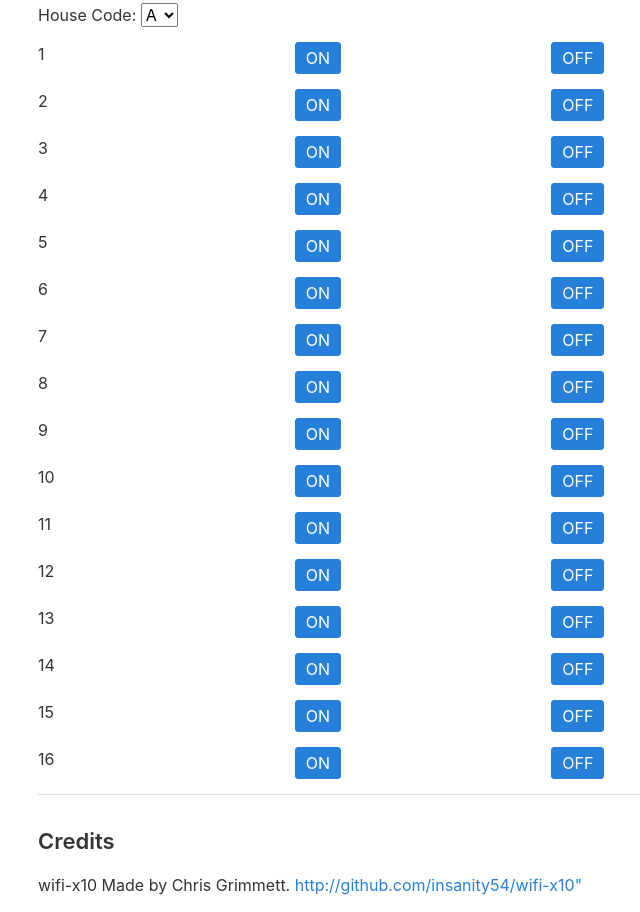
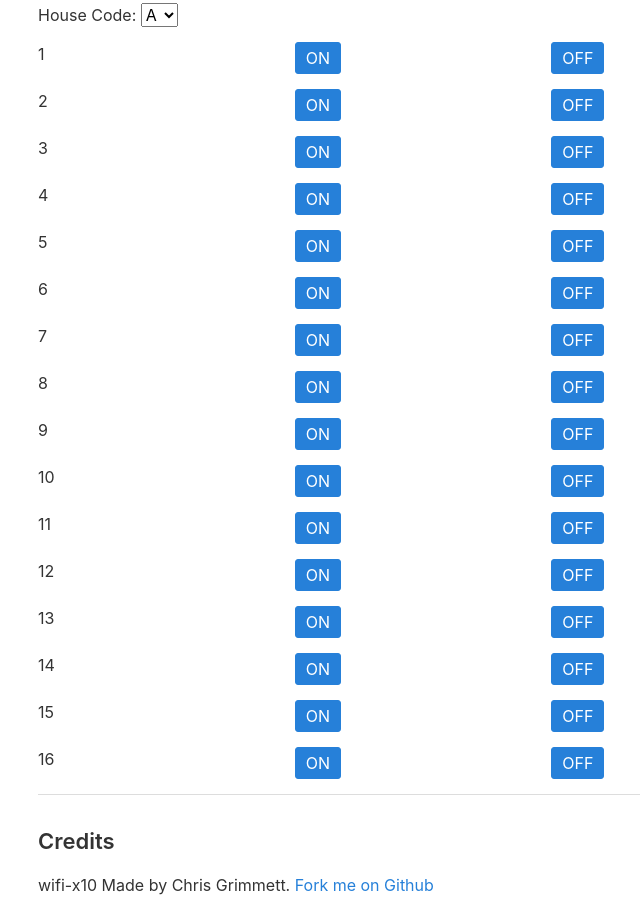
Before and after one commit to insanity54/wifi-x10, a website: page static/index.html in a window 1280 px wide. Shown: the part 75-987 px from the top of the page, without its empty margins (217-857 px from the left). Drawn offline with Linux system fonts and the light colour scheme.

Commit message:
fix a href

```diff
--- a/static/index.html
+++ b/static/index.html
@@ -230,7 +230,7 @@
 
                 <h3>Credits</h3>
 
-                <p>wifi-x10 Made by Chris Grimmett. <a href="Fork Me on Github">http://github.com/insanity54/wifi-x10"</a></p>
+                <p>wifi-x10 Made by Chris Grimmett. <a href="https://github.com/insanity54/wifi-x10">Fork me on Github</a></p>
 
             </div>
         </div>
```
